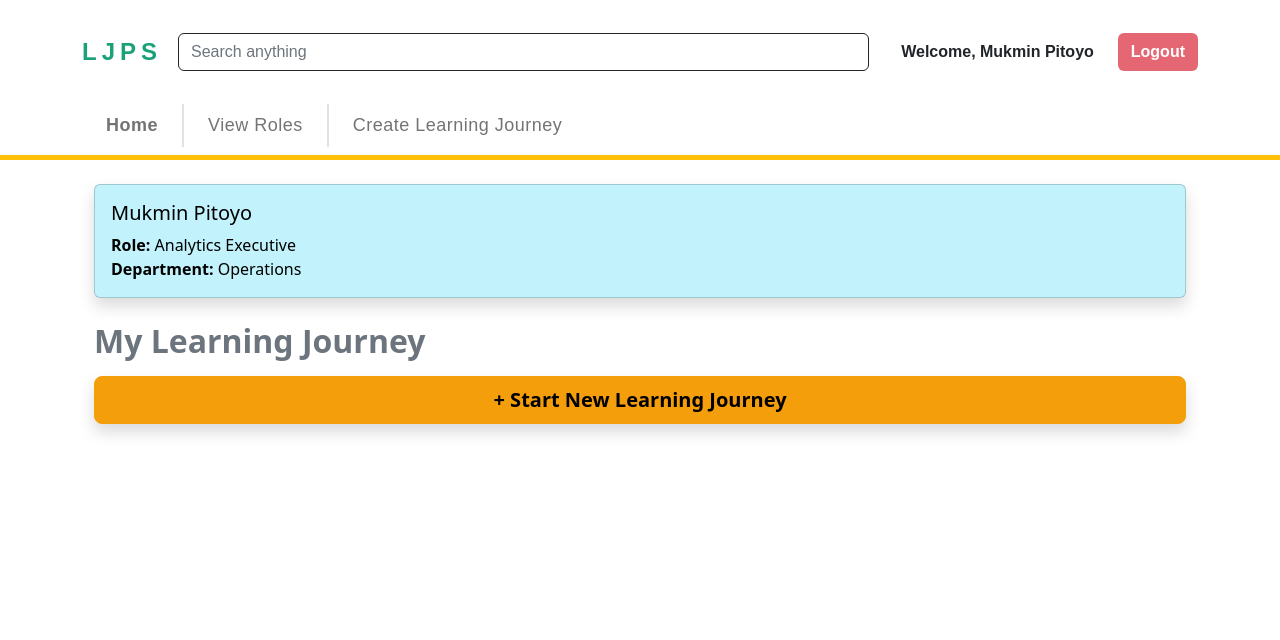
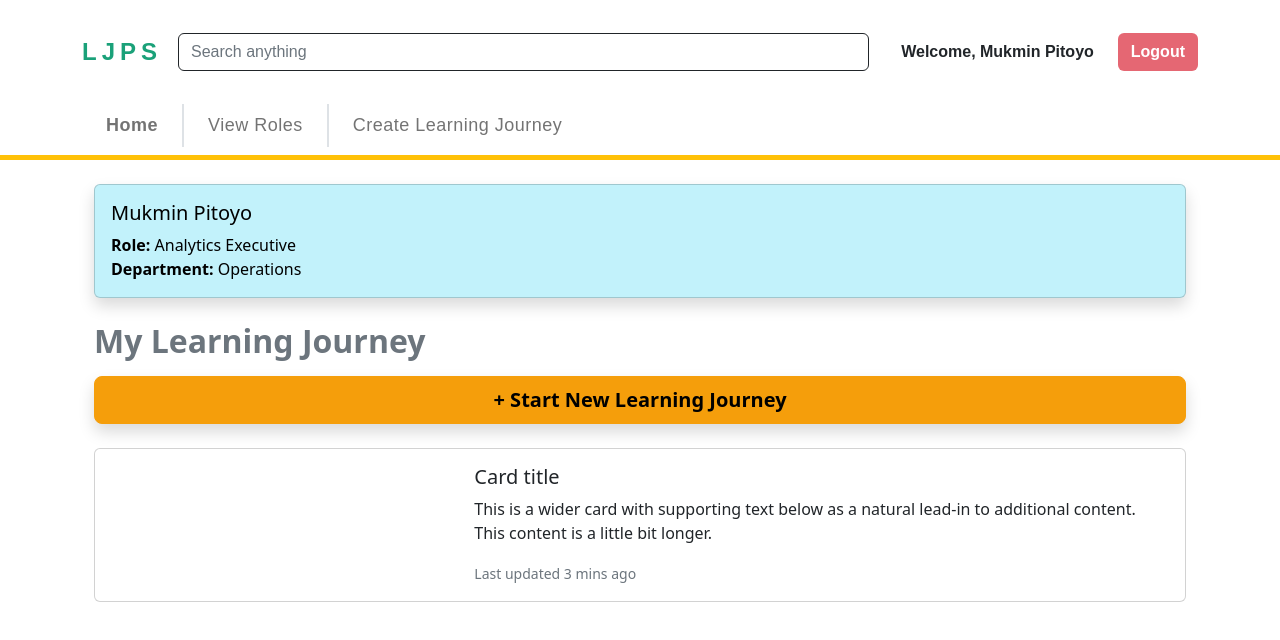
Before and after one commit to SPM-proj-team/spm-frontend, a Vue app: page / in a window 1280 px wide. Shown: the top 640 px of the page. Built offline with nearby package versions, Linux system fonts and the light colour scheme.

Commit message:
Added pre-work for user LJ, modified axios for job role details

```diff
--- a/src/components/JobRolesCard.vue
+++ b/src/components/JobRolesCard.vue
@@ -2,7 +2,7 @@
     <div class="container">
         <div class="row row-cols-1 row-cols-sm-2 row-cols-lg-3 g-2 g-lg-3 justify-content-center">
             <div v-for="jobRole in jobRoles" :key="jobRole.Job_ID" class="col">
-                <router-link class="router-link" :to="{ name: 'JobRoleDetails', params: { id: jobRole.Job_ID }}">
+                <router-link class="router-link" :to="{ name: 'JobRoleDetails', params: { JobRoleID: jobRole.Job_ID }}">
                     <button class="btn btn-light card w-100 h-100 shadow-sm" @click="selectJobRole(jobRole)">
                         <div class="card-body w-100">
                             <h5 class="card-title ">{{jobRole.Job_Role}}</h5>
--- /dev/null
+++ b/src/components/MyLearningJourneys.vue
@@ -0,0 +1,25 @@
+<template>
+    <div class="card my-3" >
+        <div class="row g-0">
+            <div class="col-md-4">
+                <!-- <img src="..." class="img-fluid rounded-start" alt="..."> -->
+            </div>
+            <div class="col-md-8">
+                <div class="card-body">
+                    <h5 class="card-title">Card title</h5>
+                    <p class="card-text">This is a wider card with supporting text below as a natural lead-in to
+                        additional content. This content is a little bit longer.</p>
+                    <p class="card-text"><small class="text-muted">Last updated 3 mins ago</small></p>
+                </div>
+            </div>
+        </div>
+    </div>
+</template>
+
+<script>
+
+</script>
+
+<style scoped>
+
+</style>
--- a/src/views/JobRoleDetails.vue
+++ b/src/views/JobRoleDetails.vue
@@ -1,12 +1,12 @@
 <template>
     <div class="container">
         <h1 class="my-5 text-center text-gray-500">Job Roles Details</h1>
-        <p class="text-center">The job id is {{ id }}</p>
+        <p class="text-center">The job id is {{ JobRoleID }}</p>
         <div class="container my-3">
-            <SelectedJobRole :SelectedJobRole="store.selectedJobRole"></SelectedJobRole>
+            <SelectedJobRole :SelectedJobRole="jobRoleDetails"></SelectedJobRole>
         </div>
         <div class="conatiner my-3">
-            <SkillsCard :Skills="store.selectedJobRole.Skills"/>
+            <SkillsCard :Skills="jobRoleDetails.Skills" />
         </div>
     </div>
 </template>
@@ -15,13 +15,39 @@
 import SelectedJobRole from '@/components/SelectedJobRole.vue';
 import SkillsCard from '@/components/SkillsCard.vue';
 import { userStore } from '@/store';
+import axios from 'axios'
+
 
 export default {
-    setup () {
+    setup() {
         const store = userStore();
         return { store }
     },
-    props: ['id', 'SelectedJobRole'],
+    data() {
+        return {
+            jobRoleDetails: []
+        }
+    },
+    mounted() {
+        this.getJobDetails()
+    },
+    methods: {
+        // Get individual job details based on route params (JobRole_ID)
+        getJobDetails() {
+            const path = 'http://127.0.0.1:5000/roles';
+            axios.get(path)
+                .then((res) => {
+                    // console.log(res.data.data);
+                    this.jobRoleDetails = res.data.data[this.JobRoleID - 1];
+                    console.log(this.jobRoleDetails)
+                })
+                .catch((err) => {
+                    console.log(err);
+                    // this.$router.push({ name: 'NotFound404' });
+                })
+        }
+    },
+    props: ['JobRoleID'],
 
     // or alternatively without props can use:
     // data(){
--- a/src/views/JobRoles.vue
+++ b/src/views/JobRoles.vue
@@ -24,6 +24,7 @@ export default {
     }
   },
   methods : {
+    // Get all available job roles
     getJobRoles(){
       const path = 'http://127.0.0.1:5000/roles';
       axios.get(path)
@@ -32,7 +33,8 @@ export default {
         console.log(res.data.data)
       })
       .catch ((err) => {
-        console.error(err);
+        console.log(err);
+        this.$router.push({ name: 'NotFound404'});
       })
     }
   }
--- /dev/null
+++ b/src/views/NotFound404.vue
@@ -0,0 +1,20 @@
+<template>
+    <div class="d-flex align-items-center justify-content-center vh-100">
+        <div class="text-center">
+            <h1 class="display-1 fw-bold">404</h1>
+            <p class="fs-3"> <span class="text-danger">Opps!</span> Page not found.</p>
+            <p class="lead">
+                The page you’re looking for doesn’t exist.
+            </p>
+            <router-link to="/" class="btn btn-primary" exact>Home</router-link>
+        </div>
+    </div>
+</template>
+
+<script setup>
+
+</script>
+
+<style lang="scss" scoped>
+
+</style>
--- a/src/views/StaffHome.vue
+++ b/src/views/StaffHome.vue
@@ -3,10 +3,11 @@
     <div class="container">
       <UserProfile :userName="store.name" :userJobRole="store.userJobRole" :userDepartment="store.department" />
       <h2 class="text-secondary fw-bold mt-4 mb-3">My Learning Journey </h2>
-      <div class="d-grid">
+      <div class="d-grid mb-4">
         <router-link to="/CreateLearningJourney" class="btn btn-primary btn-lg fw-bold shadow ">+ Start New Learning
           Journey</router-link>
       </div>
+      <MyLearningJourneys/>
     </div>
   </div>
 </template>
@@ -14,6 +15,9 @@
 <script>
 import UserProfile from '@/components/UserProfile.vue';
 import { userStore } from '@/store';
+import MyLearningJourneys from '../components/MyLearningJourneys.vue';
+
+
 
 export default {
   setup() {
@@ -21,8 +25,10 @@ export default {
     return { store }
   },
   components: {
-    UserProfile
-  },
+    UserProfile,
+    MyLearningJourneys
+}
+
 
 }
 
```
Also changed, not shown: src/router/index.js (+8 -1 lines).
